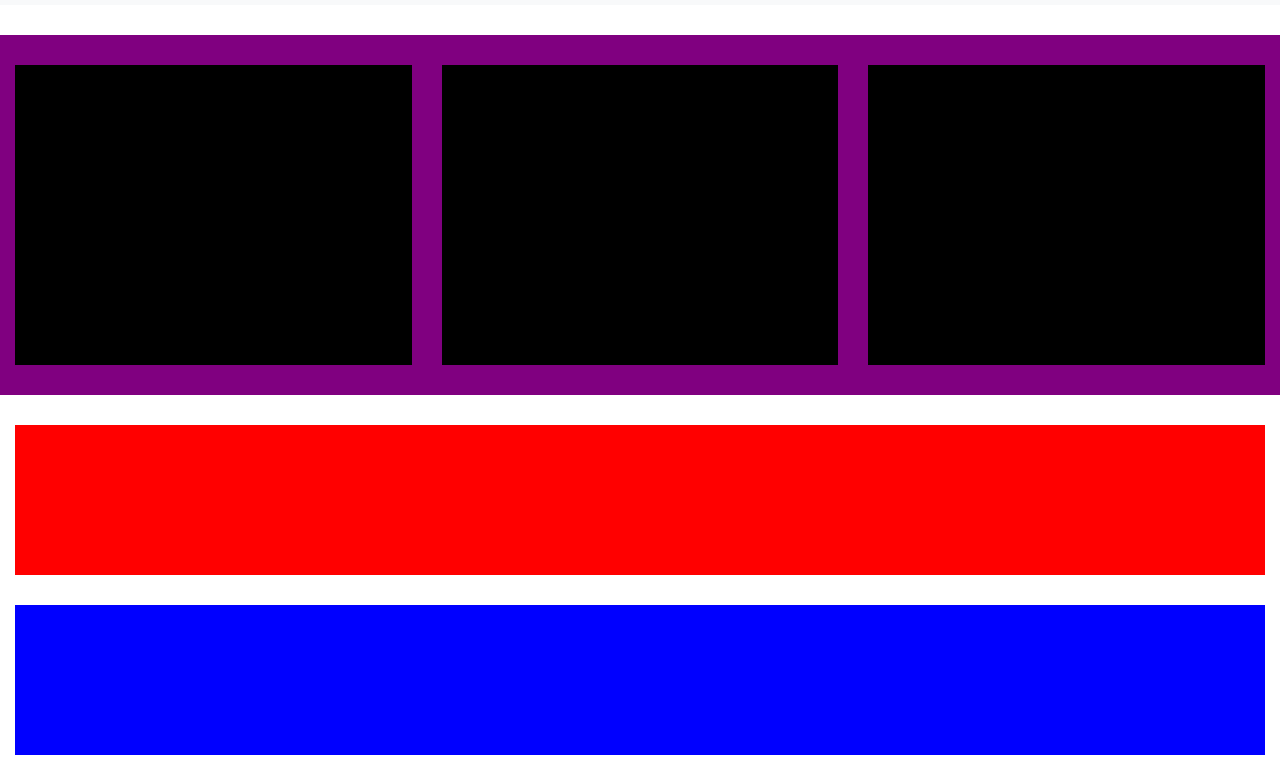
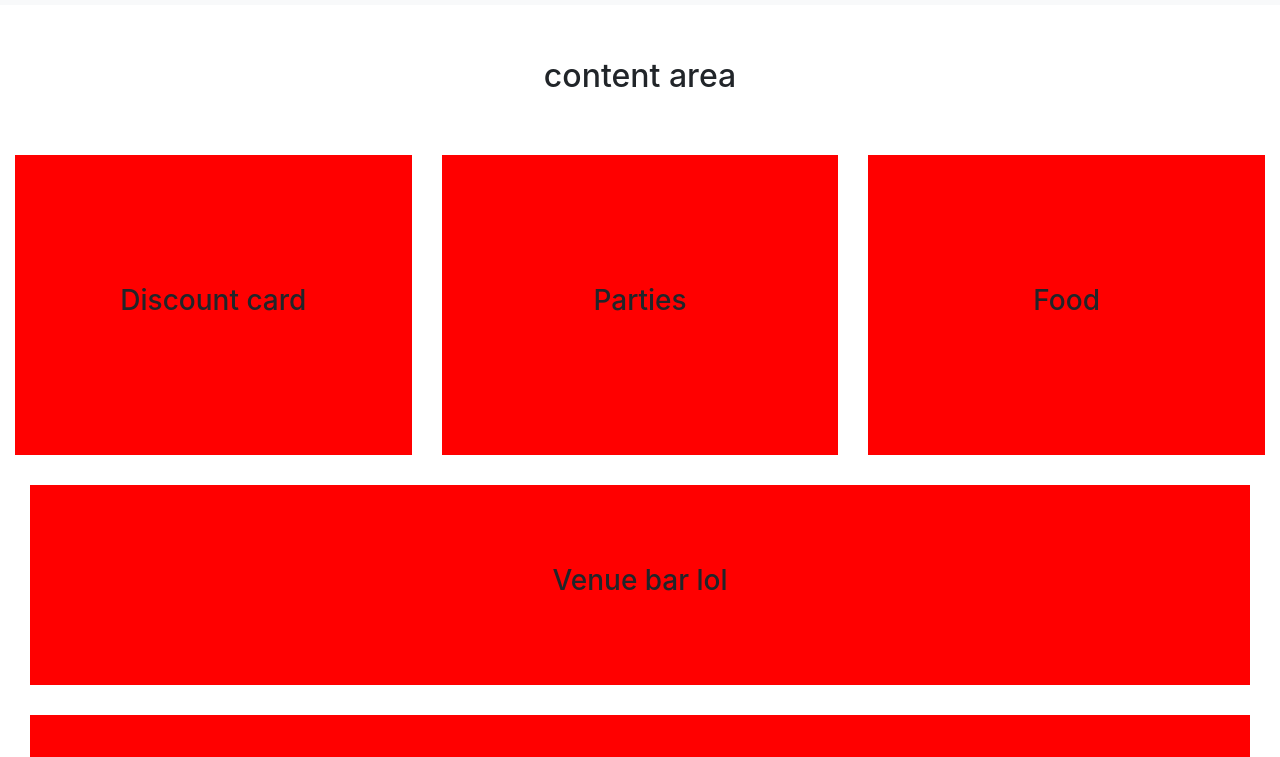
Before and after one commit to TobyBluck/SCDT42-Webdev, a plain HTML site: page index.html in a window 1280 px wide. Shown: the part 55-812 px from the top of the page. Drawn offline with nearby package versions, Linux system fonts and the light colour scheme.

Commit message:
Add files via upload

```diff
--- a/index.html
+++ b/index.html
@@ -1,12 +1,13 @@
-
 <html>
 
 <head>
+  <!-- meta tags to help SEO -->
   <meta charset="utf-8">
   <title>AllStars Sports Bar</title>
   <meta name="author" content="Toby B">
   <meta name="description" content="AllStars Sports Bar, based in the  south west of the UK">
   <meta name="viewport" content="width=device-width, initial-scale=1.0">
+  <!--CDNs to Boostrap CSS, JQuery, And Bootstrap JS And my own stylesheet -->
   <link rel="stylesheet" href="https://stackpath.bootstrapcdn.com/bootstrap/4.4.1/css/bootstrap.min.css">
   <link rel="stylesheet" href="styles.css">
   <script src="https://code.jquery.com/jquery-3.4.1.js" integrity="sha256-WpOohJOqMqqyKL9FccASB9O0KwACQJpFTUBLTYOVvVU=" crossorigin="anonymous"></script>
@@ -14,7 +15,7 @@
   <script type="text/javascript" src="https://cdnjs.cloudflare.com/ajax/libs/gsap/3.2.6/gsap.min.js"></script>
 
   <!--favicon from https://realfavicongenerator.net/ -->
-  <!--optimised favicon, imgs for different devices with prefixed code for it -->
+  <!--optimised favicon, imgs for different devices with prefixed code for it this allows for the little icon in the top of the tab-->
   <link rel="apple-touch-icon" sizes="180x180" href="/apple-touch-icon.png">
   <link rel="icon" type="image/png" sizes="32x32" href="/favicon-32x32.png">
   <link rel="icon" type="image/png" sizes="16x16" href="/favicon-16x16.png">
@@ -30,8 +31,9 @@
   <header>
 
     <!--- nav bar --->
+    <!-- used a bootstrap component with minor alterations to tailor it to requirments and standardised web dev pratices -->
     <nav class="navbar navbar-expand-lg navbar-light bg-light">
-  <a class="navbar-brand" href="#" > <img src="images/AllStarsLogo.png" alt="All Stars Sports Bar" width="30%"> </a>
+      <a class="navbar-brand" href="#"> <img src="images/AllStarsLogo.png" alt="All Stars Sports Bar" width="30%"> </a>
       <button class="navbar-toggler" type="button" data-toggle="collapse" data-target="#navbarNavDropdown" aria-controls="navbarNavDropdown" aria-expanded="false" aria-label="Toggle navigation">
         <span class="navbar-toggler-icon"></span>
       </button>
@@ -79,67 +81,50 @@
     <!--- Nav bar end --->
 
     <!--- Trio of boxes --->
-		<div class="container-fluid" id="card-section">
+
+    <div class="container">
+      <div class="main-content-area">
+        <h2>content area</h2>
+      </div>
+    </div>
+
+    <!--- Trio of boxes --->
+    <div class="container-fluid">
+      <div class="card-section">
         <div class="row">
           <div class="col-xs-12 col-sm-12 col-md-4 col-lg-4">
-		        <div class="discount-card"></div>
+            <div class="discount-card">
+              <h3>Discount card</h3>
+            </div>
           </div>
 
           <div class="col-xs-12 col-sm-12 col-md-4 col-lg-4">
-		        <div class="parties"></div>
+            <div class="parties">
+              <h3>Parties</h3>
+            </div>
           </div>
 
           <div class="col-xs-12 col-sm-12 col-md-4 col-lg-4">
-		        <div class="food"></div>
-		      </div>
-		    </div>
-		</div>
-
-
-
-
-		<div class="container-fluid">
-		  <div class="row">
-		    <!--- venue banner --->
-		    <div class="col-xs-12 col-sm-12 col-md-12 col-lg-12">
-		      <div class="venue-banner">
-
-		      </div>
-		    </div>
-
-		    <!--- social banner --->
-		    <div class="col-xs-12 col-sm-12 col-md-12 col-lg-12">
-		      <div class="social-banner">
-
+            <div class="food">
+              <h3>Food</h3>
             </div>
           </div>
         </div>
       </div>
 
+      <div class="container-fluid">
+        <div class="venue-bar">
+          <h3>Venue bar lol</h3>
+        </div>
+      </div>
 
 
-
-
-
-		<footer>
-		  <div class="row">
-		    <div class="col-xs-12 col-sm-12 col-md-4 col-lg-4">
-		      <div class="footer-left">
-
+      <div class="container-fluid">
+        <div class="social-bar">
+          <h3>Social bar lol</h3>
         </div>
       </div>
-		    <div class="col-xs-12 col-sm-12 col-md-4 col-lg-4">
-		      <div class="footer-mid">
-
-		      </div>
-		    </div>
-		    <div class="col-xs-12 col-sm-12 col-md-4 col-lg-4">
-		      <div class="footer-right">
-
-		      </div>
-		    </div>
-		  </div>
-		</footer>
 
 </body>
+
 </html>
--- a/styles.css
+++ b/styles.css
@@ -1,39 +1,47 @@
-#card-section{background-color:purple; width:100%; margin-bottom:30px;
-  margin-top:30px; height:77%; }
-.discount-card{background-color:black; width:100%; height:170px;
-  margin-top:30px;}
-.parties{background-color:black; width:100%; height:170px;
-   margin-top:30px;}
-.food{background-color:black; width:100%; height:170px;
-   margin-top:30px;}
+.main-content-area{text-align: center; height:150px; display: flex;
+  justify-content: center; align-items: center;}
 
-.venue-banner{width:100%;  height:150px; background-color:red;}
-.social-banner{ width:100%; margin-top:30px; height:150px;  background-color:blue;}
+.discount-card{width:100%; background-color:red; height:150px; display: flex;
+  justify-content: center;
+  align-items: center;}
+.parties{width:100%; background-color:red; height:150px; margin-top: 30px; display: flex;
+  justify-content: center;
+  align-items: center;}
+.food{width:100%; background-color:red; height:150px; margin-top: 30px; display: flex;
+  justify-content: center;
+  align-items: center;}
+
+.venue-bar{width:100%; height:200px; background-color:red; margin-top:30px; display: flex;
+  justify-content: center;
+  align-items: center;}
+
+.social-bar{width:100%; height:200px; background-color:red; margin-top:30px; display: flex;
+  justify-content: center;
+  align-items: center;}
 
 
 
-/*Small devices (landscape phones, 576px and up*/
   		@media (min-width: 576px) {
-#card-section{height:76%; }
+  		  .parties{margin-top:30px;}
   		 }
 
-/*Medium devices (tablets, 768px and up*/
+
   		@media (min-width: 768px) {
-  #card-section{height:28%; }
+  		.discount-card{margin-top:0px; height:200px;}
+  		.parties{margin-top:0px; height:200px;}
+  		.food{margin-top:0px; height:200px;}
   		}
 
-/*Large devices (desktops, 992px and up*/
+
   		@media (min-width: 992px) {
-  #card-section{height:38%; }
-  .discount-card{height:250px;}
-  .parties{height:250px;}
-  .food{height:250px;}
+  		.discount-card{margin-top:0px; height:250px;}
+  		.parties{margin-top:0px; height:250px;}
+  		.food{margin-top:0px; height:250px;}
   		}
 
-/*Extra large devices (large desktops, 1200px and up*/
+
   		@media (min-width: 1200px) {
-    #card-section{height:45%; }
-  .discount-card{height:300px;}
-  .parties{height:300px;}
-  .food{height:300px;}
+  		.discount-card{margin-top:0px; height:300px;}
+  		.parties{margin-top:0px; height:300px;}
+  		.food{margin-top:0px; height:300px;}
   		}
```
Lines whose indentation alone changed are shown as unchanged.
